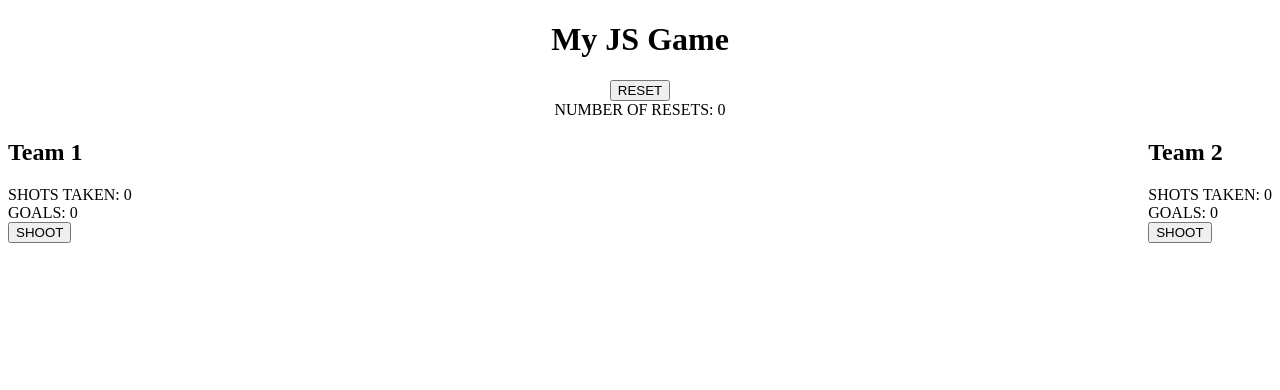
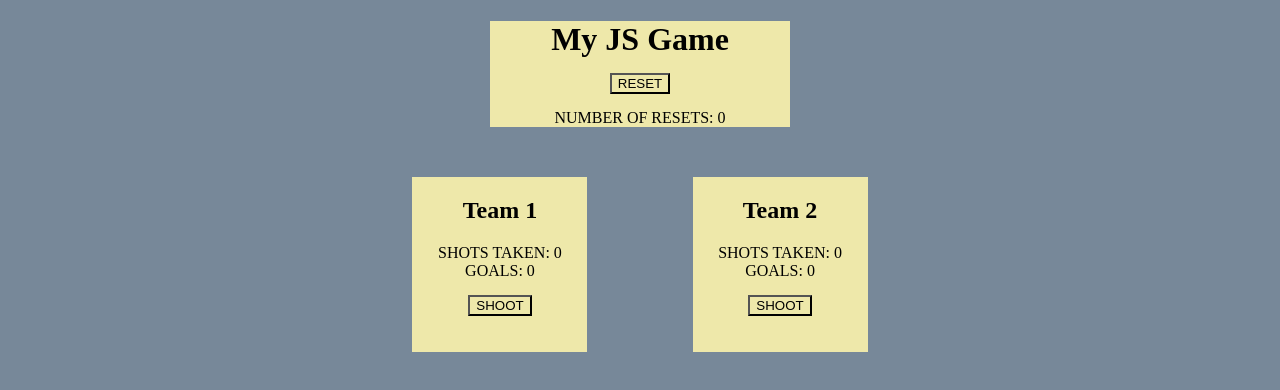
Before and after one commit to giphilgolden/js_sports_game, a plain HTML site: page index.html in a window 1280 px wide. Drawn offline with Linux system fonts and the light colour scheme.

Commit message:
not sure

```diff
--- a/assets/css/style.css
+++ b/assets/css/style.css
@@ -1,15 +1,49 @@
+* {
+    background-color: lightslategray;
+}
+
 .hide {
     display: none;
 }
 .left {
     float: left;
+    position: relative;
+    left: 32%;
 }
 .right {
     float: right;
+    position: relative;
+    right: 32%;
 }
+
+.right *, .left *, .top * {
+    background-color: palegoldenrod;
+    text-align: center;
+}
+
+.top {
+    text-align: center;
+    width: 300px;
+    margin: 10px auto 50px auto;
+}
+
+h1 {
+    margin-bottom: 0px;
+}
+
+.right, .left {
+    background-color: palegoldenrod;
+    width: 175px;
+    height: 175px;
+}
+
 .clear {
     clear: both;
 }
 #reset-container, h1 {
     text-align: center;
 }
+
+button {
+    margin: 15px 0px;
+}
--- a/assets/javascript/game.js
+++ b/assets/javascript/game.js
@@ -20,6 +20,7 @@ teamoneShootButton.addEventListener("click", function() {
 })
 
 teamtwoShootButton.addEventListener("click", function() {
+
     let twonewCounterValue = Number(teamtwoNumshots.innerHTML) + 1;
     teamtwoNumshots.innerHTML = twonewCounterValue;
     if (Math.random() * 100 < 10) {
--- a/index.html
+++ b/index.html
@@ -6,10 +6,12 @@
 </head>
 <body>
     <div>
-        <h1>My JS Game</h1>
-        <div id="reset-container">
-            <button id="reset-button">RESET</button><br>
-            NUMBER OF RESETS: <span id="num-resets">0</span>
+        <div class="top">
+            <h1>My JS Game</h1>
+            <div id="reset-container">
+                <button id="reset-button">RESET</button><br>
+                NUMBER OF RESETS: <span id="num-resets">0</span>
+            </div>
         </div>
         <div class="clear"></div>
         <div class="left">
```
Also changed, not shown: 1 other file.
